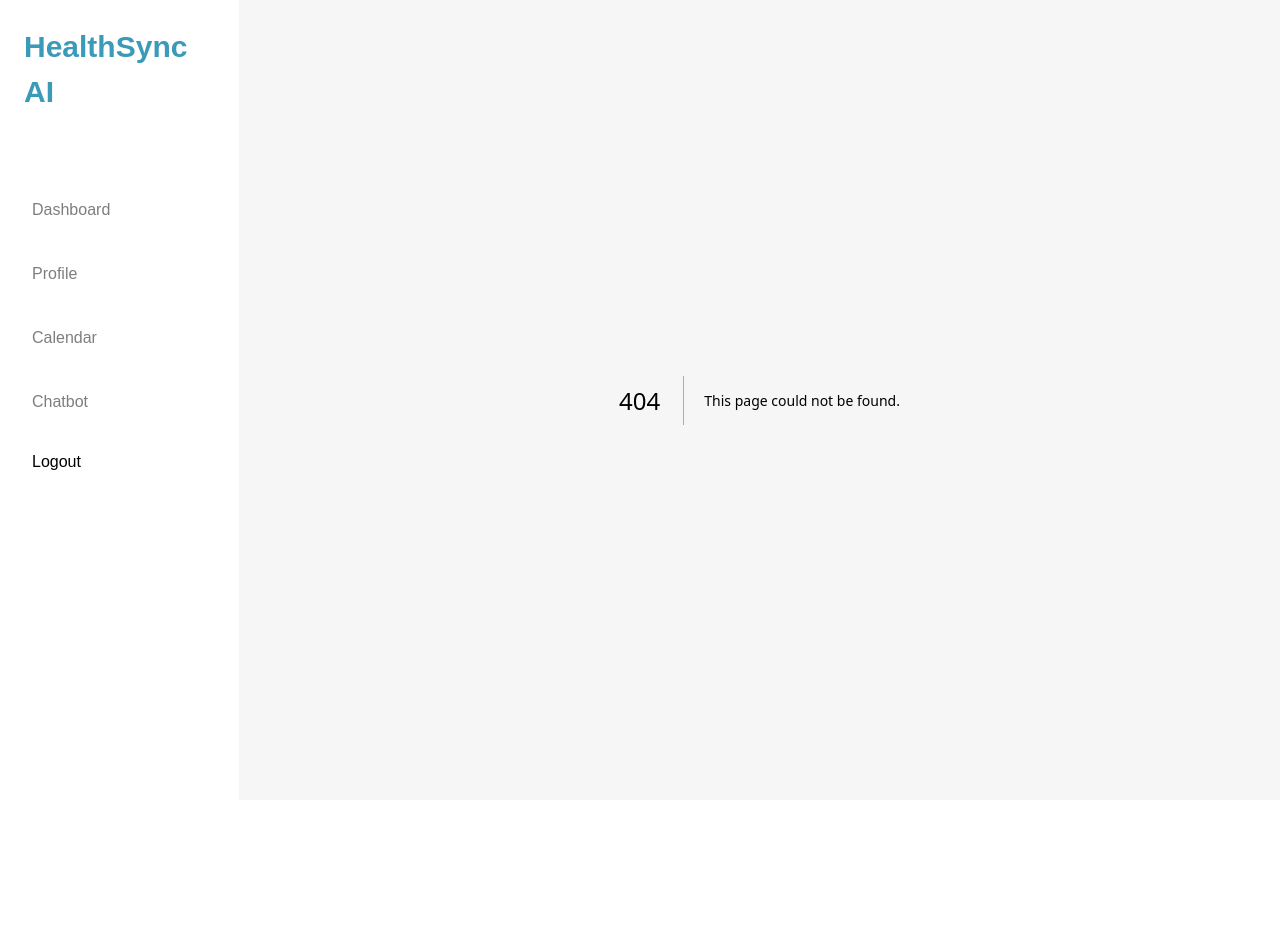
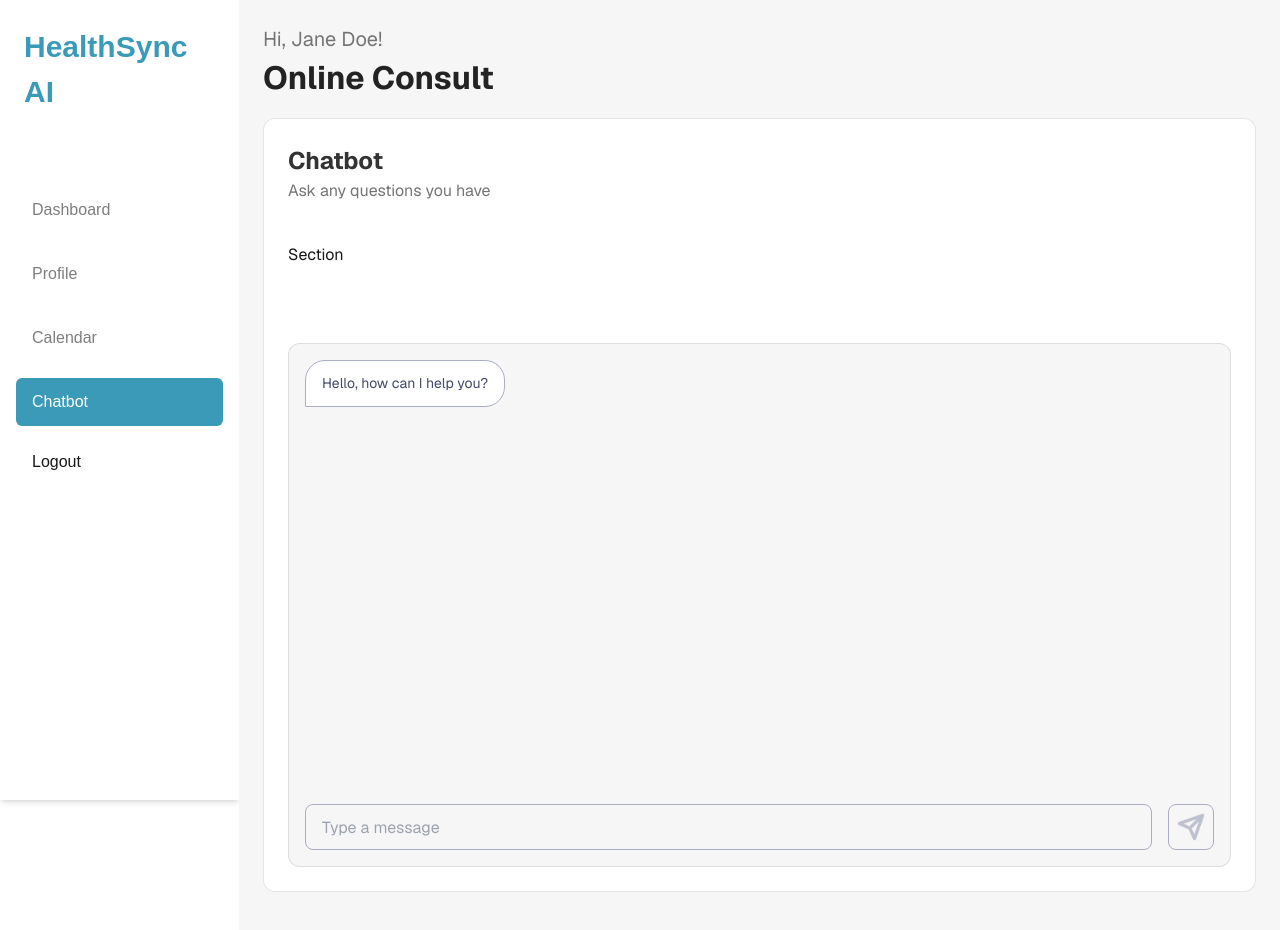
Before and after one commit to HealthSyncAI/healthsync-ai-frontend, a Next.js app: page /chatbot in a window 1280 px wide. Before the commit this address had no page. Shown: the top 930 px of the page. Before the commit the page ends 800 px from the top, so only its background shows below. Built offline with nearby package versions, Linux system fonts and the light colour scheme.

Commit message:
chatbot ready with manual token

```diff
--- /dev/null
+++ b/app/chatbot/page.tsx
@@ -0,0 +1,157 @@
+"use client";
+import Image from "next/image";
+import Chat from "@/components/Chat-bot";
+import { useState } from "react";
+
+export default function Chatbot() {
+  const initialMessage = { sender: "bot", message: "Hello, how can I help you?" };
+  const [messages, setMessages] = useState<
+    { sender: string; message: string }[]
+  >([initialMessage]);
+  const [input, setInput] = useState("");
+  const [isLoading, setIsLoading] = useState(false);
+
+  const handleSendMessage = async () => {
+    if (!input.trim()) return;
+
+    // Add the user's message to the chat
+    setMessages((prev) => [...prev, { sender: "user", message: input }]);
+
+    // Show loading state
+    setIsLoading(true);
+
+    try {
+      // Make the API call
+      const response = await fetch(
+        "http://localhost:8000/api/chatbot/symptom",
+        {
+          method: "POST",
+          headers: {
+            "Content-Type": "application/json",
+            Authorization:
+              "Bearer eyJhbGciOiJIUzI1NiIsInR5cCI6IkpXVCJ9.eyJzdWIiOiIxIiwiZXhwIjoxNzM5MDEwMTA0fQ.cyVXqqPWrrZ0xpSFQE_I8qXn02abtZRndH5iCXG5v_M",
+          },
+          body: JSON.stringify({ symptom_text: input }),
+        }
+      );
+
+      if (!response.ok) {
+        throw new Error("Failed to fetch response from the server");
+      }
+      const data = await response.json();
+
+      // Add the bot's response to the chat
+      setMessages((prev) => [
+        ...prev,
+        {
+          sender: "bot",
+          message: data.analysis || "No response from the bot.",
+        },
+      ]);
+    } catch (error) {
+      console.error("Error:", error);
+      setMessages((prev) => [
+        ...prev,
+        { sender: "bot", message: "Something went wrong. Please try again." },
+      ]);
+    } finally {
+      // Hide loading state
+      setIsLoading(false);
+    }
+
+    // Clear the input field
+    setInput("");
+  };
+
+  const handleEndChat = () => {
+    // Reset messages to initial state
+    setMessages([initialMessage]);
+    // Clear input field
+    setInput("");
+    // Reset loading state
+    setIsLoading(false);
+  };
+
+  return (
+    <div className="flex flex-col justify-start min-h-screen font-[family-name:var(--font-geist-sans)] p-6 gap-4">
+      {/* Top Section */}
+      <div className="flex flex-row items-center justify-between h-[78px] w-full">
+        <div className="flex flex-col">
+          <p className="text-[20px] text-[#747474]">Hi, Jane Doe!</p>
+          <p className="text-[32px] font-bold text-[#232323]">Online Consult</p>
+        </div>
+      </div>
+
+      {/* Main Section */}
+      <div className="flex flex-col gap-4 p-6 w-full min-h-[774px] bg-white rounded-[12px] border-[1px] border-black/10">
+        <div className="">
+          <h1 className="text-[24px] font-bold text-[#333]">Chatbot</h1>
+          <p className="text-[16px] text-[#747474]">
+            Ask any questions you have
+          </p>
+        </div>
+        <div className="flex flex-col gap-4 w-full h-[57px] mt-6">
+          <div>Section</div>
+        </div>
+        <div className="flex flex-col gap-4 p-4 w-full h-[524px] mt-auto bg-gray rounded-[12px] border-[1px] border-black/10">
+          <div className="flex flex-col gap-4 w-full h-full overflow-y-auto">
+            {messages.map((msg, index) => (
+              <Chat key={index} sender={msg.sender} message={msg.message} />
+            ))}
+            {isLoading && (
+              <div className="flex items-start max-w-[70%]">
+                <div className="bg-white rounded-lg p-4 shadow-sm">
+                  <div className="flex items-center gap-2">
+                    <div className="w-3 h-3 bg-blue-500 rounded-full animate-bounce"
+                         style={{ animationDelay: '0ms' }}></div>
+                    <div className="w-3 h-3 bg-blue-500 rounded-full animate-bounce"
+                         style={{ animationDelay: '150ms' }}></div>
+                    <div className="w-3 h-3 bg-blue-500 rounded-full animate-bounce"
+                         style={{ animationDelay: '300ms' }}></div>
+                  </div>
+                </div>
+              </div>
+            )}
+          </div>
+          {/* input */}
+          <div className="flex flex-row gap-4 w-full h-[48px] mt-auto">
+            <input
+              value={input}
+              onChange={(e) => setInput(e.target.value)}
+              type="text"
+              placeholder="Type a message"
+              className="w-full h-full border-[1px] text-black bg-gray border-[#ABAEC2] rounded-[8px] px-4"
+              disabled={isLoading}
+            />
+            <button
+              className="w-[48px] h-full bg-gray text-white rounded-[8px] p-2 border-[1px] border-[#ABAEC2]"
+              onClick={handleSendMessage}
+              disabled={isLoading}
+            >
+              <Image
+                src="/images/Send.png"
+                width={20}
+                height={20}
+                alt="send"
+                className="w-full"
+              />
+            </button>
+          </div>
+        </div>
+      </div>
+
+      {/* Bottom Section */}
+      <div className="flex flex-row gap-6 w-[451px] h-[48px] ml-auto mt-6">
+        <button className="w-full h-full text-[#232323] border-[1px] border-[#ABAEC2] rounded-[8px]">
+          Report problem
+        </button>
+        <button
+          className="w-full h-full bg-primary text-white rounded-[8px]"
+          onClick={handleEndChat}
+        >
+          End
+        </button>
+      </div>
+    </div>
+  );
+}
--- /dev/null
+++ b/components/Chat-bot.tsx
@@ -0,0 +1,97 @@
+import ReactMarkdown from 'react-markdown';
+
+interface ChatbotProps {
+  sender: string;
+  message: string;
+}
+
+export default function Chatbot({ sender, message }: ChatbotProps) {
+  return (
+    <div
+      className={`max-w-[824px] px-4 py-2 border border-gray-300 text-[14px] ${
+        sender === "bot"
+          ? "bg-white border-[#ABAEC2] rounded-tl-[20px] rounded-r-[20px] mr-auto"
+          : "bg-primary rounded-tr-[20px] rounded-l-[20px] ml-auto text-white"
+      }`}
+    >
+      <ReactMarkdown
+        className={`${sender === "bot" ? "text-[#434966]" : "text-white"}`}
+        components={{
+          // Preserve paragraph spacing
+          p: ({children}) => (
+            <p className="my-1">{children}</p>
+          ),
+          // Style links
+          a: ({children, href}) => (
+            <a
+              href={href}
+              className={`underline hover:opacity-80 ${
+                sender === "bot" ? "text-blue-600" : "text-white"
+              }`}
+            >
+              {children}
+            </a>
+          ),
+          // Style lists
+          ul: ({children}) => (
+            <ul className="list-disc pl-4 my-2">{children}</ul>
+          ),
+          ol: ({children}) => (
+            <ol className="list-decimal pl-4 my-2">{children}</ol>
+          ),
+          // Style inline code and code blocks
+          code: ({children, className}) => {
+            const isInline = !className;
+            return (
+              <code
+                className={`${isInline ? `px-1 py-0.5 rounded ${
+                  sender === "bot"
+                    ? "bg-gray-100"
+                    : "bg-white/20"
+                }` : ''}`}
+              >
+                {children}
+              </code>
+            );
+          },
+          // Style code blocks
+          pre: ({children}) => (
+            <pre
+              className={`p-3 rounded my-2 overflow-x-auto ${
+                sender === "bot"
+                  ? "bg-gray-100"
+                  : "bg-white/10"
+              }`}
+            >
+              {children}
+            </pre>
+          ),
+          // Style headings
+          h1: ({children}) => (
+            <h1 className="text-lg font-bold my-2">{children}</h1>
+          ),
+          h2: ({children}) => (
+            <h2 className="text-base font-bold my-2">{children}</h2>
+          ),
+          h3: ({children}) => (
+            <h3 className="text-sm font-bold my-2">{children}</h3>
+          ),
+          // Style blockquotes
+          blockquote: ({children}) => (
+            <blockquote
+              className={`border-l-4 pl-4 my-2 ${
+                sender === "bot"
+                  ? "border-gray-300"
+                  : "border-white/30"
+              }`}
+            >
+              {children}
+            </blockquote>
+          ),
+        }}
+      >
+        {message}
+      </ReactMarkdown>
+    </div>
+  );
+}
--- a/components/Sidebar.tsx
+++ b/components/Sidebar.tsx
@@ -9,7 +9,7 @@ export default function Sidebar() {
     { name: "Dashboard", path: "/dashboard" },
     { name: "Profile", path: "/profile" },
     { name: "Calendar", path: "/calendar" },
-    { name: "Chatbot", path: "/help" },
+    { name: "Chatbot", path: "/chatbot" },
   ];
 
   return (
```
Also changed, not shown: package.json (+6 -5 lines), public/images/Send.png (added), 1 other file (tests, documents, lock files or other folders).
